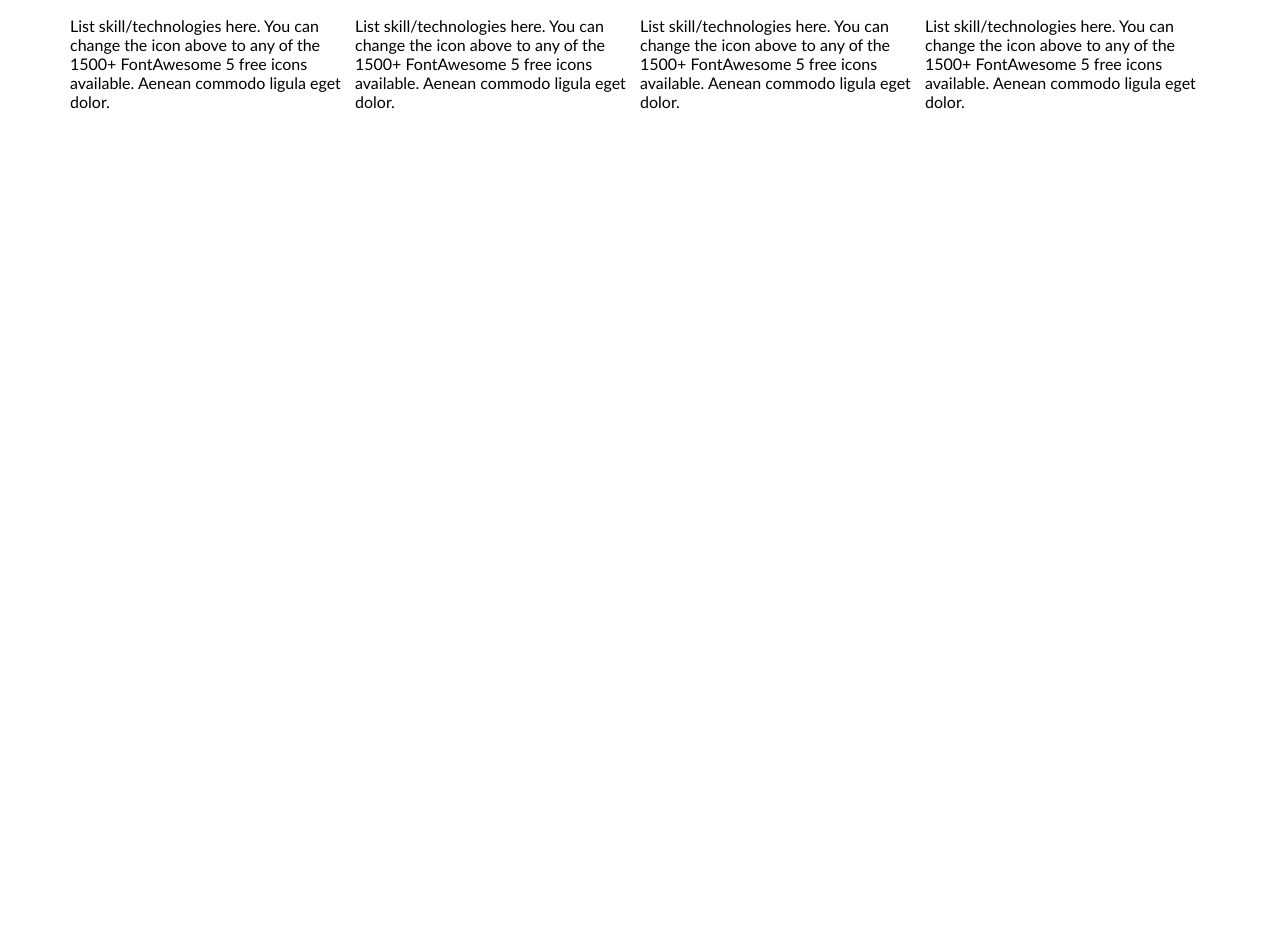
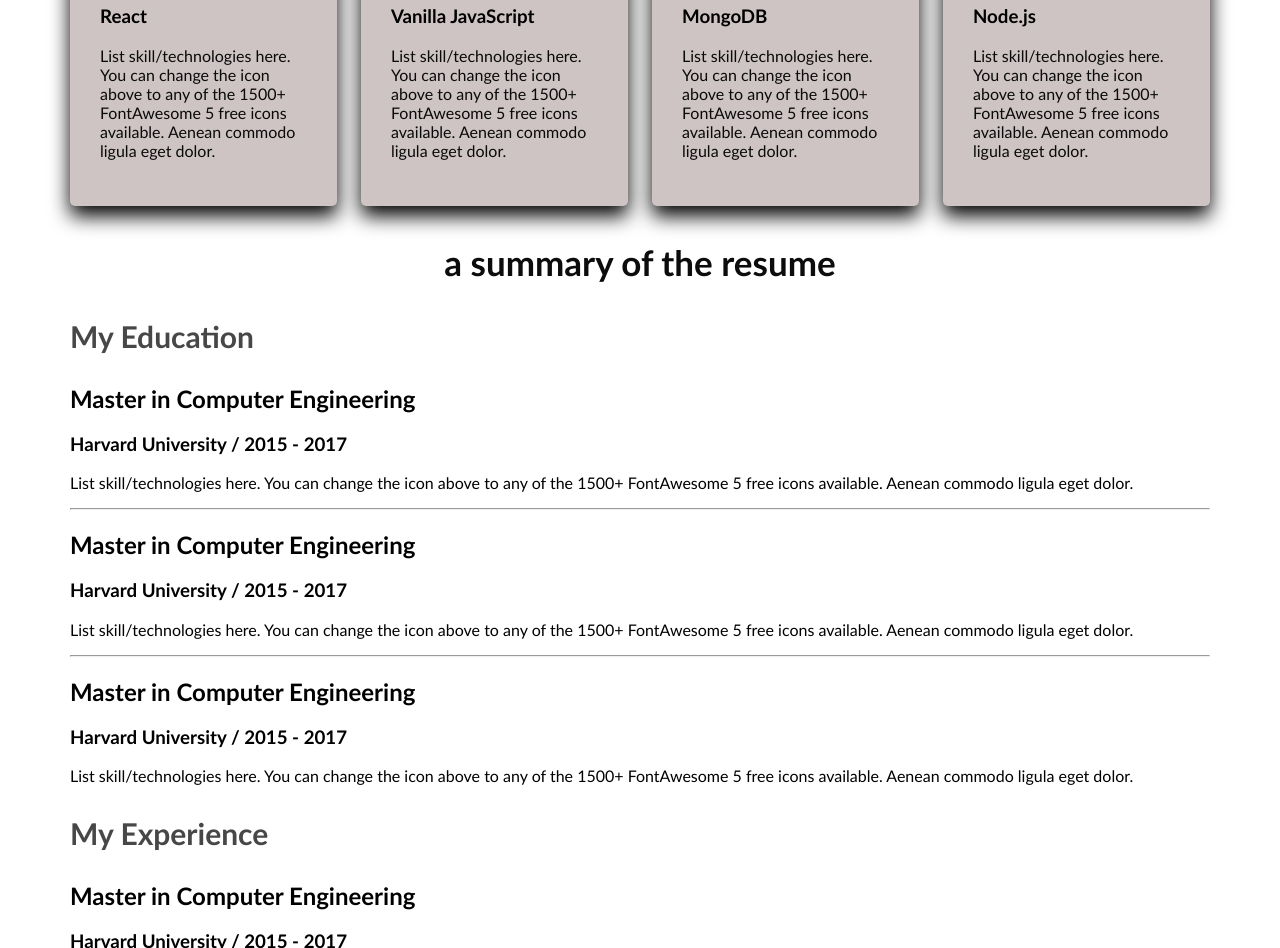
Before and after one commit to khalid423959/portfolio-learn, a plain HTML site: page index.html in a window 1280 px wide. Shown: the part 1852-2800 px from the top of the page. Before the commit the page ends 1987 px from the top, so only its background shows below. Drawn offline with Linux system fonts and the light colour scheme.

Commit message:
resume content added

```diff
--- a/index.html
+++ b/index.html
@@ -80,6 +80,62 @@
                 </div>
             </div>
         </section>
+        <!-- summary of the resume  -->
+        <section>
+            <h3 class="section-title">a summary of the resume</h3>
+            <div class="resumn-container">
+                <!-- .resume-column*2>h3.resume-column-title -->
+                <div class="resume-column">
+                    <h3 class="resume-column-title">My Education </h3>
+                    <h2 class="resume-item-title">Master in Computer Engineering</h2>
+                    <h3 class="resume-item-institute">Harvard University / 2015 - 2017</h3>
+                    <p class="resume-item-description">List skill/technologies here. You can change the icon above
+                        to any of the 1500+ FontAwesome 5 free icons available. Aenean commodo ligula eget dolor.</p>
+                </div>
+                <hr>
+                <div class="resume-column">
+
+                    <h2 class="resume-item-title">Master in Computer Engineering</h2>
+                    <h3 class="resume-item-institute">Harvard University / 2015 - 2017</h3>
+                    <p class="resume-item-description">List skill/technologies here. You can change the icon above
+                        to any of the 1500+ FontAwesome 5 free icons available. Aenean commodo ligula eget dolor.</p>
+                </div>
+                <hr>
+                <div class="resume-column">
+
+                    <h2 class="resume-item-title">Master in Computer Engineering</h2>
+                    <h3 class="resume-item-institute">Harvard University / 2015 - 2017</h3>
+                    <p class="resume-item-description">List skill/technologies here. You can change the icon above
+                        to any of the 1500+ FontAwesome 5 free icons available. Aenean commodo ligula eget dolor.</p>
+                </div>
+                <div class="resume-column">
+                    <h3 class="resume-column-title">My Experience</h3>
+                    <div class="resume-column">
+
+                        <h2 class="resume-item-title">Master in Computer Engineering</h2>
+                        <h3 class="resume-item-institute">Harvard University / 2015 - 2017</h3>
+                        <p class="resume-item-description">List skill/technologies here. You can change the icon above
+                            to any of the 1500+ FontAwesome 5 free icons available. Aenean commodo ligula eget dolor.</p>
+                    </div>
+                    <hr>
+                    <div class="resume-column">
+
+                        <h2 class="resume-item-title">Master in Computer Engineering</h2>
+                        <h3 class="resume-item-institute">Harvard University / 2015 - 2017</h3>
+                        <p class="resume-item-description">List skill/technologies here. You can change the icon above
+                            to any of the 1500+ FontAwesome 5 free icons available. Aenean commodo ligula eget dolor.</p>
+                    </div>
+                    <hr>
+                    <div class="resume-column">
+
+                        <h2 class="resume-item-title">Master in Computer Engineering</h2>
+                        <h3 class="resume-item-institute">Harvard University / 2015 - 2017</h3>
+                        <p class="resume-item-description">List skill/technologies here. You can change the icon above
+                            to any of the 1500+ FontAwesome 5 free icons available. Aenean commodo ligula eget dolor.</p>
+                    </div>
+                </div>
+            </div>
+        </section>
     </main>
 </body>
 </html>
--- a/style/index.css
+++ b/style/index.css
@@ -80,6 +80,7 @@ main{
     border-radius: 10px;
     background: rgb(211, 206, 206);
     margin: 130px 0;
+    box-shadow: 0px 6px 20px 0px;
 }
 .section-title{
     font-weight: 700;
@@ -99,7 +100,26 @@ main{
 #what-i-do{
     padding: 30px 150px;
 }
+ /* skills-container related style  */
+
 .skills-container{
     display: flex;
+    gap: 24px;
+}
+.skill{
+    padding: 30px;
+    border-radius: 5px 5px;
+    background: #cec4c4;
+    box-shadow: 0px 10px 20px 0px ;
+}
+.skill-description{
+    color: rgb(10, 10, 10);
+    te
+ }
 
-}
+ /* resume section style */
+ .resume-column-title{
+    color: #474747;
+    font-size: 30px;
+    font-weight:700;
+ }
```
